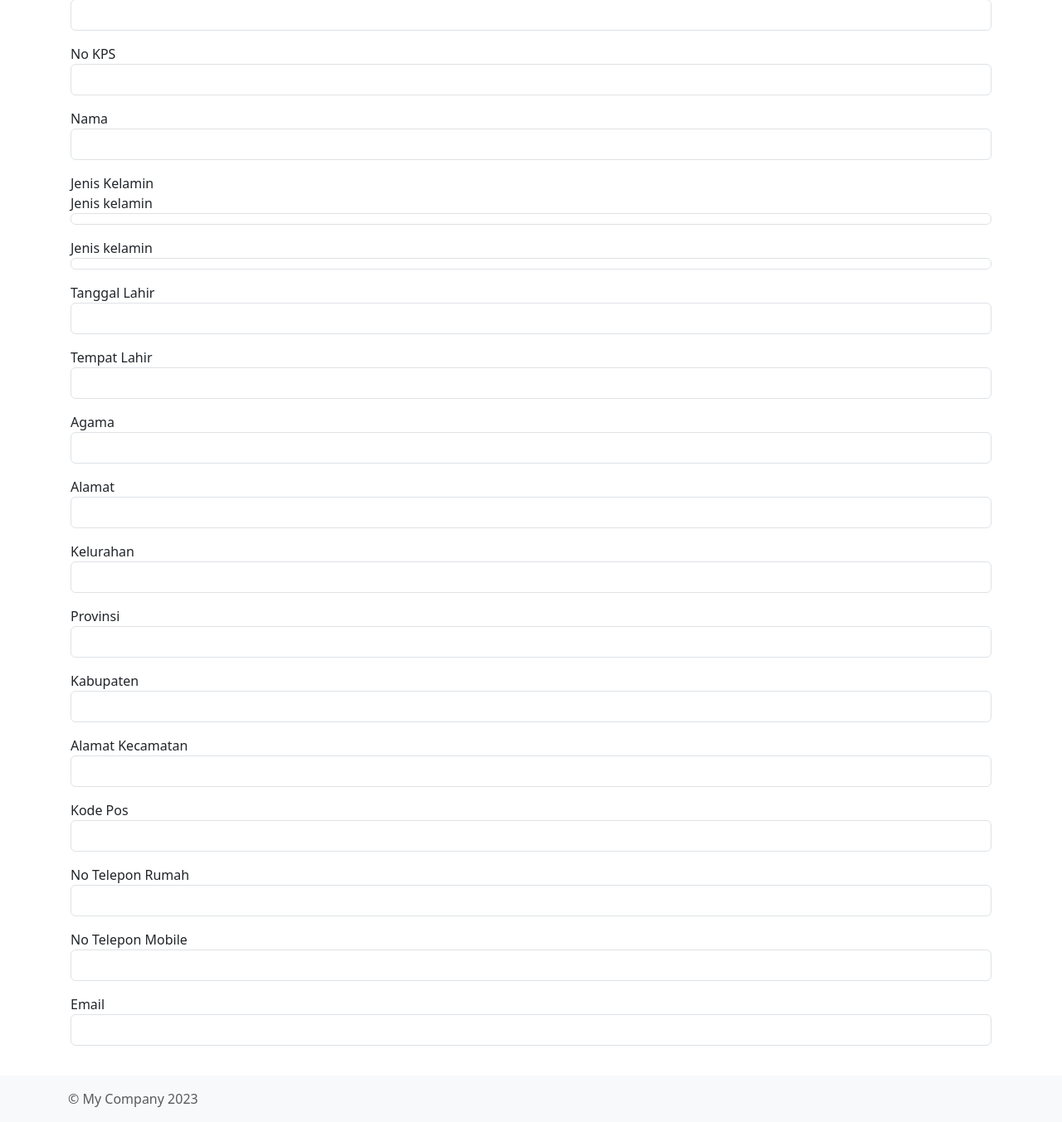
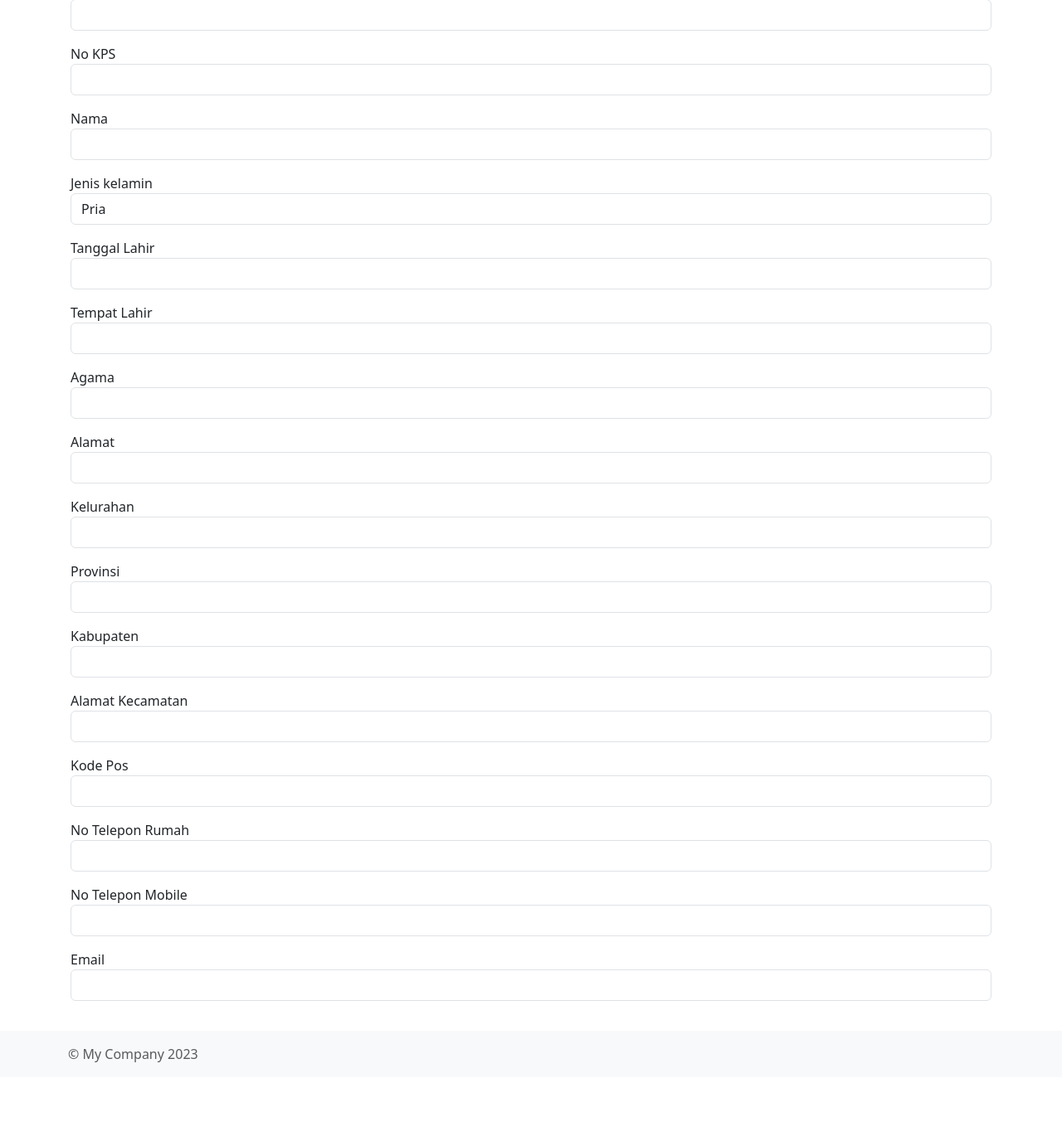
Before and after one commit to MichaelSipayung/Experimental-Yii2, a Yii app: template views/student/student-data-diri.php in a window 1280 px wide. Shown: the part 229-1582 px from the top of the page at 83% size. After the commit the page ends 1510 px from the top, so only its background shows below. Run offline with PHP 8.4 and a stand-in for Yii, Linux system fonts and the light colour scheme; the template is opened without the code that fills it, so the values that code supplies are empty; form fields are guessed from the names that the template uses; some libraries are stand-ins or nearby versions.

Commit message:
solve small issue while generate gender

```diff
--- a/views/student/student-data-diri.php
+++ b/views/student/student-data-diri.php
@@ -19,13 +19,9 @@ $title  = 'Data Diri Mahasiswa';
     <!-- display the label for nama on the left -->
     <?php echo $form->field($model_student_data_diri,'nama')->label('Nama'); ?>
     <!-- display the label for jenis_kelamin_id on the left -->
-    <div>
-    Jenis Kelamin
-    <?= $form->field($model_student_data_diri, 'jenis_kelamin_id')->checkbox(['label' => 'Pria', 'value' => '0']) ?>
-    <?= $form->field($model_student_data_diri, 'jenis_kelamin_id')->checkbox(['label' => 'Wanita', 'value' => '1']) ?>
-    </div>
+    <?= $form->field($model_student_data_diri, 'jenis_kelamin_id')->dropDownList(['0' => 'Pria', '1' => 'Wanita']) ?>
+    <!-- display the label for tanggal_lahir on the left -->
 
-    <!-- display the label for tanggal_lahir on the left -->
     <?php echo $form->field($model_student_data_diri,'tanggal_lahir')->label('Tanggal Lahir'); ?>
     <!-- display the label for tempat_lahir on the left -->
     <?php echo $form->field($model_student_data_diri,'tempat_lahir')->label('Tempat Lahir'); ?>
```
